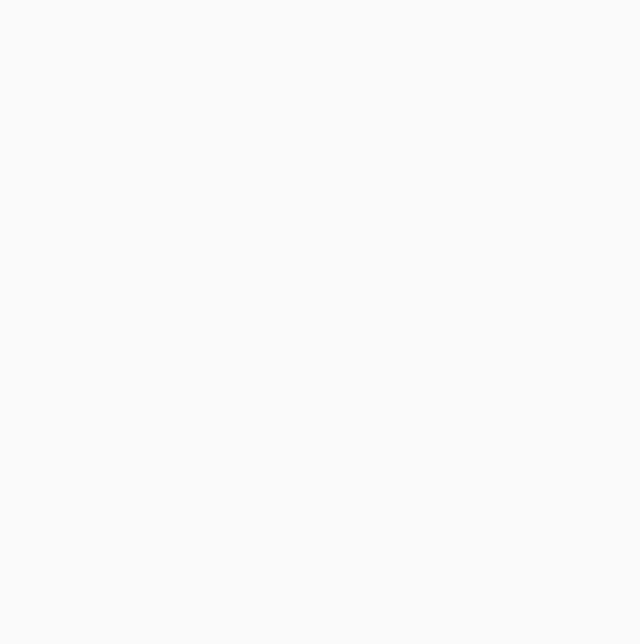
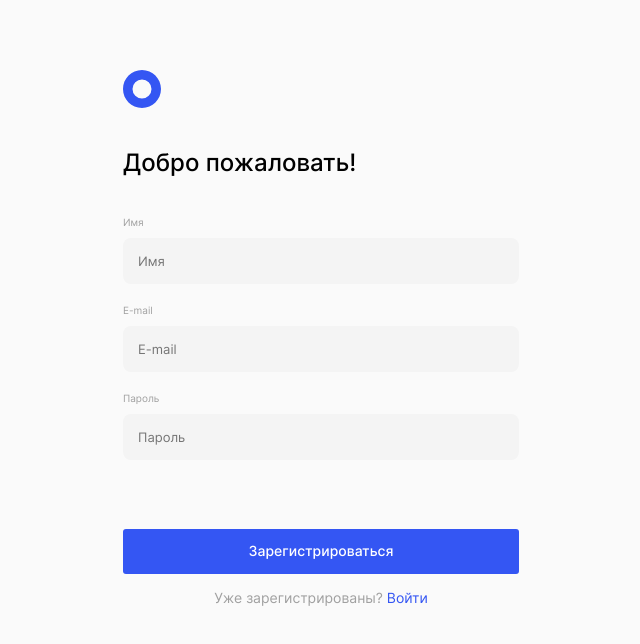
Before and after one commit to alexzkv/movies-explorer-frontend, a React (Create React App) app: page /signup in a window 1280 px wide. Before the commit this address had no page. Shown: the top 644 px of the page, without its empty margins (319-959 px from the left). Built offline with nearby package versions, Linux system fonts and the light colour scheme.

Commit message:
feat: add register component

```diff
--- a/src/components/App/App.js
+++ b/src/components/App/App.js
@@ -4,6 +4,7 @@ import Main from '../Main/Main';
 import Movies from '../Movies/Movies';
 import NotFound from '../NotFound/NotFound';
 import Profile from '../Profile/Profile';
+import Register from '../Register/Register';
 import SavedMovies from '../SavedMovies/SavedMovies';
 
 export default function App() {
@@ -26,6 +27,14 @@ export default function App() {
         element={ <Profile loggedIn={'loggedIn'} /> }
       />
       <Route
+        exact path='/signup'
+        element={
+          <Register
+            registerError={'registerError'}
+          />
+        }
+      />
+      <Route
         path='/'
         element={ <NotFound /> }
       />
--- /dev/null
+++ b/src/components/AuthForm/AuthForm.css
@@ -0,0 +1,72 @@
+.form {
+  width: 100%;
+}
+
+.form__title {
+  margin: 38px 0;
+  font-weight: 500;
+  font-size: 24px;
+  line-height: 1.2;
+}
+
+.form__fieldset {
+  display: flex;
+  flex-direction: column;
+  padding: 0;
+  border: none;
+}
+
+.form__submit {
+  display: block;
+  margin-top: 69px;
+  padding: 14px 0;
+  width: 100%;
+  text-align: center;
+  border-radius: 3px;
+  border: none;
+  font-weight: 500;
+  font-size: 14px;
+  line-height: 1.21;
+  color: #FFF;
+  background: #3456F3;
+}
+
+.form__submit:hover {
+  opacity: .8;
+}
+
+.form__text {
+  margin-top: 16px;
+  text-align: center;
+  font-weight: 400;
+  font-size: 14px;
+  line-height: 1.21;
+  color: #A0A0A0;
+}
+
+.form__text_link {
+  color: #3456F3;
+  text-decoration: none;
+}
+
+@media screen and (max-width: 767px) {
+  .form__title {
+    margin: 50px 0 80px;
+    text-align: center;
+  }
+
+  .form__fieldset {
+    width: 100%;
+  }
+
+  .form__submit {
+    margin-top: 158px;
+    font-size: 12px;
+    line-height: 1.25;
+  }
+
+  .form__text {
+    font-size: 12px;
+    line-height: 1.25;
+  }
+}
--- /dev/null
+++ b/src/components/AuthForm/AuthForm.js
@@ -0,0 +1,31 @@
+import { Link } from 'react-router-dom';
+
+import './AuthForm.css';
+
+export default function AuthForm({ place, children }) {
+  const title = place === 'register' ? 'Добро пожаловать!' : 'Рады видеть';
+  const signText = place === 'register' ? 'Зарегистрироваться' : 'Войти';
+  const text = place === 'register' ? 'Уже зарегистрированы?' : 'Ещё не зарегистрированы?';
+  const link = place === 'register' ? '/signin' : '/signup';
+  const linkText = place === 'register' ? 'Войти' : 'Регистрация';
+
+  return(
+    <>
+      <form className='form'>
+        <h1 className='form__title'>{title}</h1>
+        <fieldset className='form__fieldset'>
+          {children}
+        </fieldset>
+        <button type='submit' className='form__submit'>
+          {signText}
+        </button>
+      </form>
+      <p className='form__text'>
+        {`${text} `}
+        <Link to={link} className='form__text form__text_link'>
+          {linkText}
+        </Link>
+      </p>
+    </>
+  );
+}
--- a/src/components/Register/Register.css
+++ b/src/components/Register/Register.css
@@ -0,0 +1,51 @@
+.register {
+  margin: 70px auto;
+  max-width: 396px;
+}
+
+.register__label {
+  margin-bottom: 10px;
+  font-weight: 400;
+  font-size: 10px;
+  line-height: 1.2;
+  color: #A0A0A0;
+}
+
+.register__input {
+  margin-bottom: 20px;
+  padding: 15px 0 15px 15px;
+  border-radius: 8px;
+  border: none;
+  font-weight: 400;
+  font-size: 13px;
+  line-height: 1.23;
+  background-color: #F4F4F4;
+}
+
+.register__input:last-of-type {
+  margin-bottom: 0;
+}
+
+.register__error {
+  margin-top: 10px;
+  font-weight: 400;
+  font-size: 10px;
+  line-height: 1.2;
+  color: #EE3465;
+}
+
+@media screen and (max-width: 1023px) {
+  .register {
+    margin: 232px auto;
+  }
+}
+
+@media screen and (max-width: 767px) {
+  .register {
+    display: flex;
+    flex-direction: column;
+    align-items: center;
+    margin: 56px auto 30px;
+    max-width: 260px;
+  }
+}
--- a/src/components/Register/Register.js
+++ b/src/components/Register/Register.js
@@ -0,0 +1,38 @@
+import React from 'react';
+
+import './Register.css';
+
+import Logo from '../Logo/Logo';
+import AuthForm from '../AuthForm/AuthForm';
+
+export default function Register({ registerError }) {
+  return(
+    <section className='register'>
+      <Logo />
+      <AuthForm place='register'>
+        <label className='register__label'>Имя</label>
+        <input
+          required
+          type='text'
+          placeholder='Имя'
+          className='register__input'
+        />
+        <label className='register__label'>E-mail</label>
+        <input
+          required
+          type='email'
+          placeholder='E-mail'
+          className='register__input'
+        />
+        <label className='register__label'>Пароль</label>
+        <input
+          required
+          type='password'
+          placeholder='Пароль'
+          className='register__input'
+        />
+        {!registerError && (<p className='register__error'>Что-то пошло не так...</p>)}
+      </AuthForm>
+    </section>
+  );
+}
```
